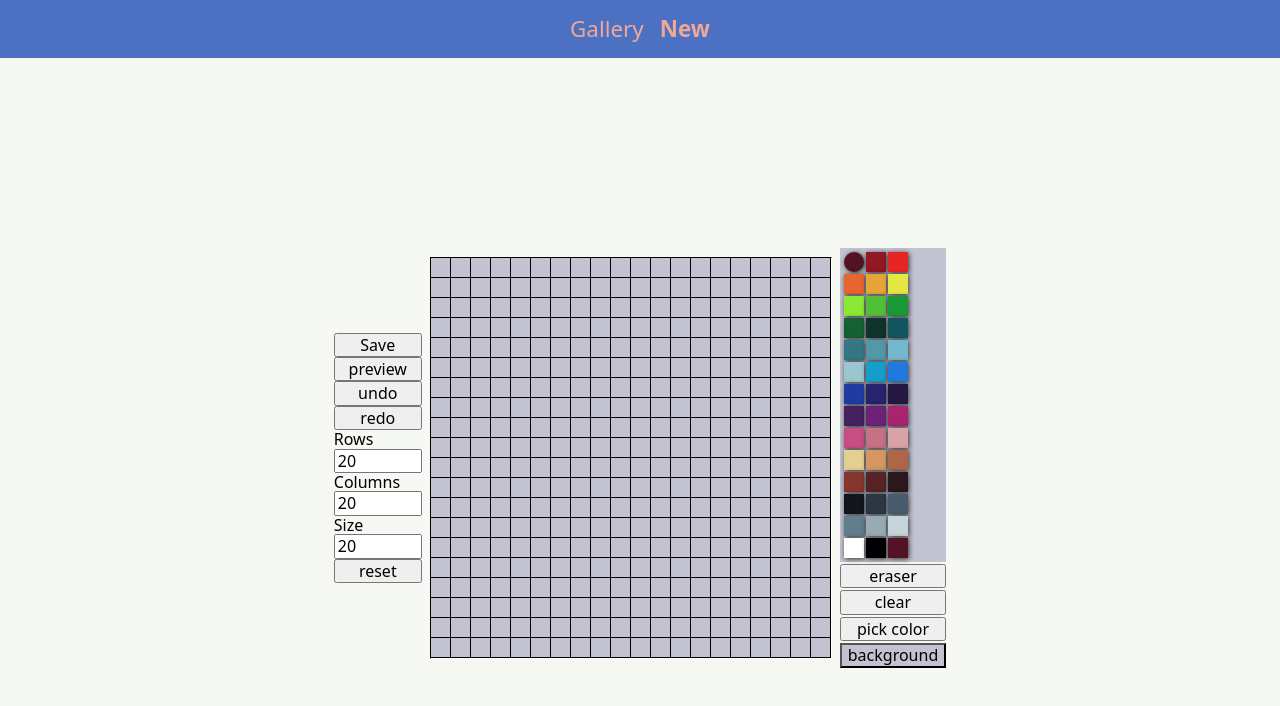
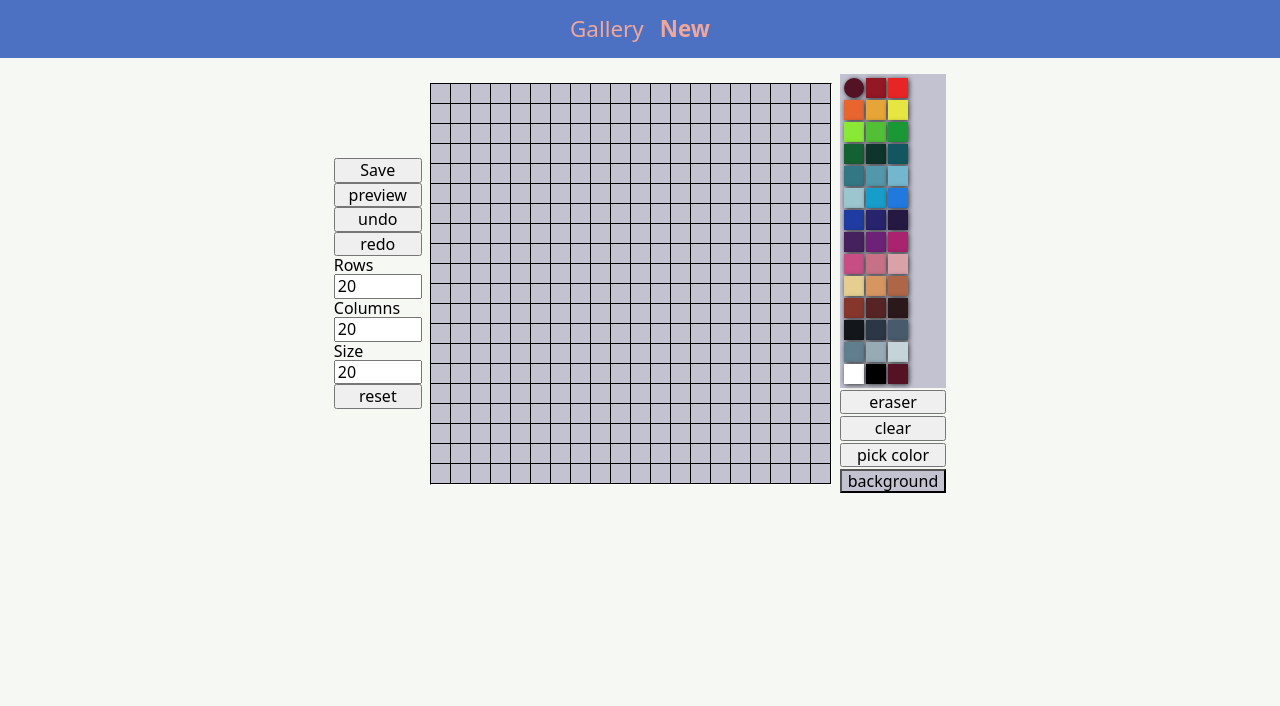
Before and after one commit to alarivan/wall, a React (Create React App) app: page /editor/new in a window 1280 px wide. Shown: the top 706 px of the page. Built offline with nearby package versions, Linux system fonts and the light colour scheme; what uuidv4 would draw is missing.

Commit message:
Update Grid Container styles

```diff
--- a/src/components/Container.tsx
+++ b/src/components/Container.tsx
@@ -21,7 +21,7 @@ const StyledContainer = styled.div`
   display: flex;
   justify-content: center;
   align-items: center;
-  height: 100vh;
+  padding: 1rem;
 `;
 
 const Container: React.FC<Props> = ({ state, dispatch }) => {
```
